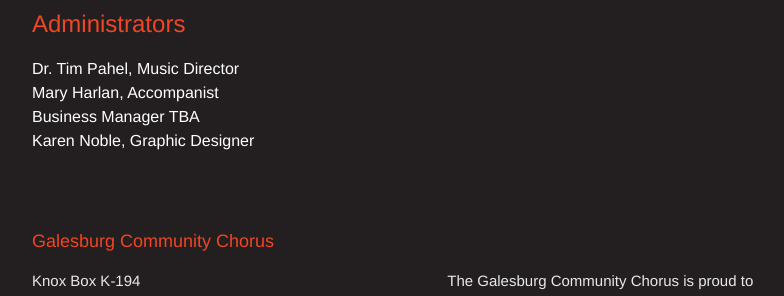
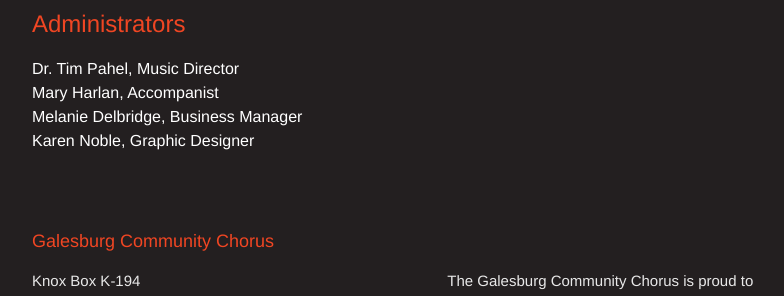
Before and after one commit to galesburgchorus/galesburgchorus.github.io, a Jekyll site: the page built from members.md, in a window 1280 px wide and 900 px high, scrolled down 1775 px. Shown: the part 390-686 px from the top of the window, without its empty margins (238-1022 px from the left). Built offline with Jekyll 4.4.1, drawn with Linux system fonts in a browser that asks for light colours; some web fonts are replaced.

Commit message:
Updated members.md

```diff
--- a/members.md
+++ b/members.md
@@ -4,6 +4,7 @@ title: Members
 permalink: /members/
 published: true
 ---
+
 
 
 
@@ -90,5 +91,5 @@ Hannah Malley
 ## Administrators
 Dr. Tim Pahel, Music Director
 Mary Harlan, Accompanist
-Business Manager TBA
+Melanie Delbridge, Business Manager
 Karen Noble, Graphic Designer
```
